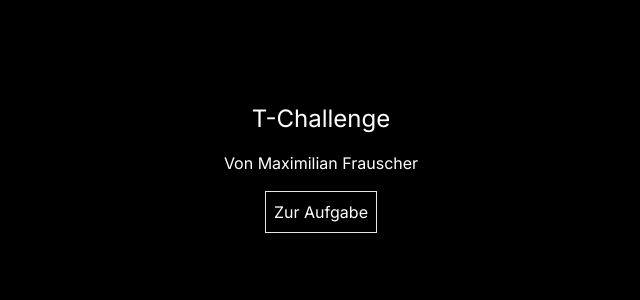
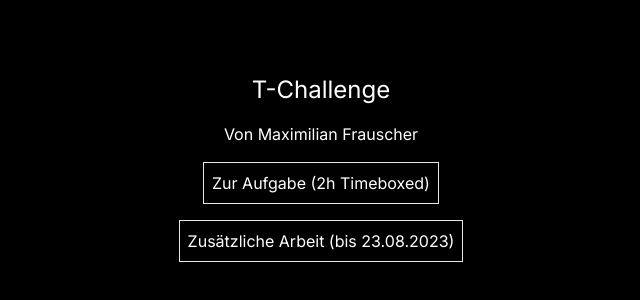
Before and after one commit to maxfrauscher/t-challenge, a Next.js app: page / in a window 1280 px wide. Shown: the part 232-532 px from the top of the page, without its empty margins (319-959 px from the left). Built offline with nearby package versions, Linux system fonts and the light colour scheme.

Commit message:
feat(t-challenge): add link to extra work

```diff
--- a/src/app/page.tsx
+++ b/src/app/page.tsx
@@ -8,7 +8,11 @@ export default async function Home() {
         <Title>T-Challenge</Title>
         <p>Von Maximilian Frauscher</p>
         <Link href={'/users'} className="cursor-pointer border p-2 hover:bg-white hover:text-black">
-          Zur Aufgabe
+          Zur Aufgabe (2h Timeboxed)
+        </Link>
+
+        <Link href={'/news'} className="cursor-pointer border p-2 hover:bg-white hover:text-black">
+          Zusätzliche Arbeit (bis 23.08.2023)
         </Link>
       </div>
     </>
```
